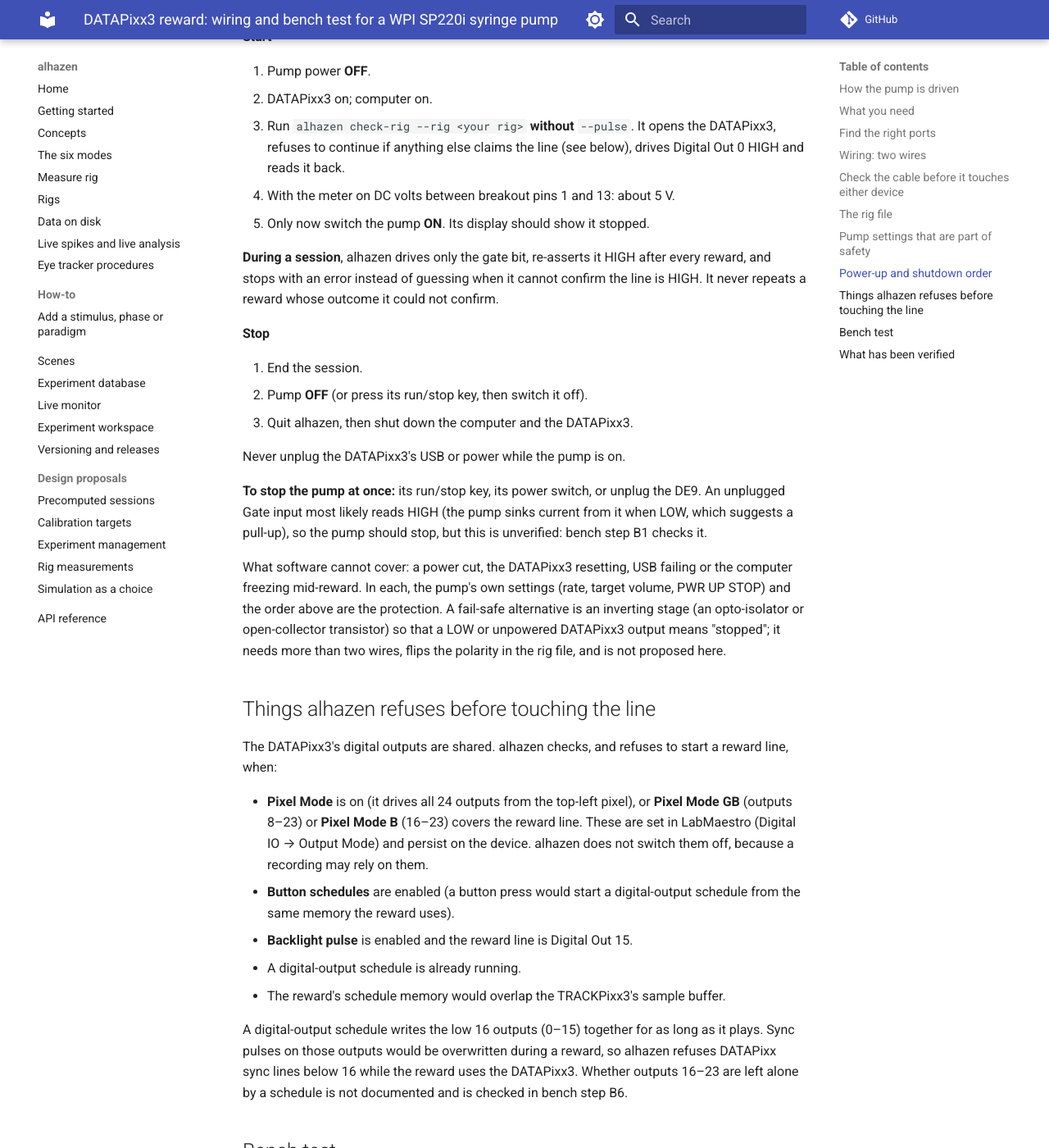
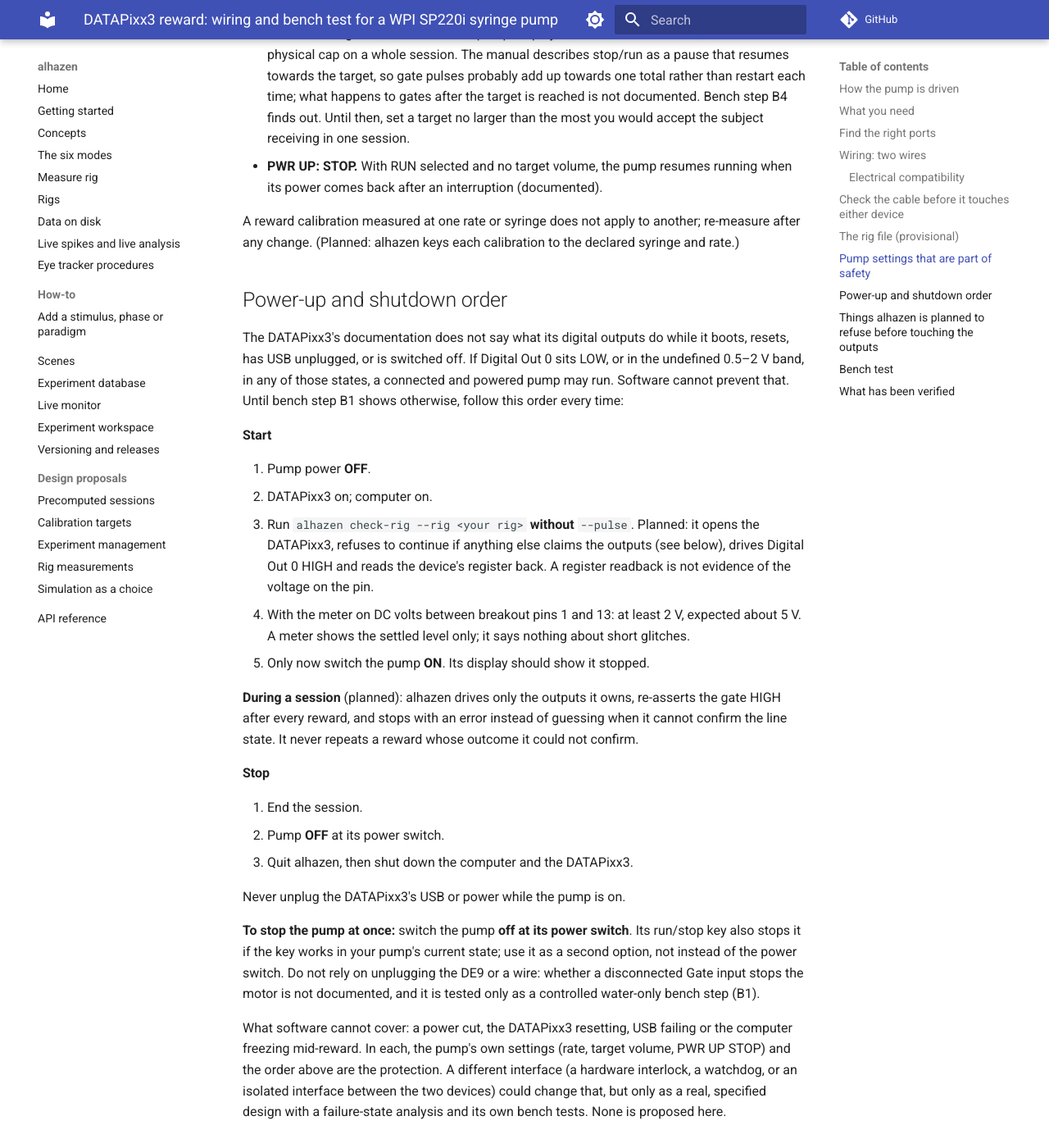
Before and after one commit to sh4r11f/alhazen, an MkDocs documentation site: the page built from docs/datapixx-reward.md, in a window 1280 px wide and 1400 px high, scrolled down 4025 px. Shown: the whole window at 82% size. Built offline with MkDocs 1.6.1 and Material for MkDocs 9.7.7, drawn with Linux system fonts in a browser that asks for light colours; comment, search, counter and statistics services are not loaded; some of the changed text lies outside the part shown.

Commit message:
docs: DATAPixx reward page: power-switch stop, pump voltage bands, rated vs measured levels, full schedule footprint, planned vs documented

````diff
--- a/docs/datapixx-reward.md
+++ b/docs/datapixx-reward.md
@@ -1,11 +1,13 @@
 # DATAPixx3 reward: wiring and bench test for a WPI SP220i syringe pump
 
-!!! warning "Status: proposed, not physically verified"
+!!! warning "Status: proposed. Not physically verified, not yet software-verified"
     Nothing on this page has been tried on hardware. The wiring follows the
-    manufacturers' published pinouts, and alhazen's DATAPixx reward backend has
-    only been tested in software, against a stand-in for VPixx's library. A
-    passing test suite says nothing about what the pump does. Until every item
-    in [What has been verified](#what-has-been-verified) is ticked on your own
+    manufacturers' published pinouts. alhazen's DATAPixx reward backend is
+    still being written; its software verification is pending the final
+    integrated test suite, and no test result is claimed here. The rig-file
+    names and commands below are provisional and will be reconciled with the
+    backend when it lands. Until every item in
+    [What has been verified](#what-has-been-verified) is done on your own
     bench, treat this rig's reward line as unverified. Do not connect it to an
     animal.
 
@@ -13,15 +15,20 @@
 TRACKPixx3 and drives the VIEWPixx) gating a WPI SP220i syringe pump through
 the pump's TTL **Gate** input. It needs two wires and no soldering.
 
+Each section separates what the manufacturers **document** from what alhazen's
+backend is **planned** to do.
+
 ## How the pump is driven
 
-The SP220i has its own motor driver. The DATAPixx3 only tells it when to run:
+Documented (WPI SP200 Series manual, rev. 041516, p. 14):
 
 | Gate input (pump DE9 pin 4) | Pump |
 |---|---|
 | HIGH (2–5 V) | stopped |
 | HIGH → LOW | starts, and keeps running while LOW |
 | LOW → HIGH | stops |
+| LOW is 0–0.5 V | |
+| 0.5–2 V | not defined by the manual: treat as unsafe, neither run nor stop is guaranteed |
 
 So the line **idles HIGH**, goes **LOW for the reward**, and **ends HIGH**.
 This is the opposite of the NI-DAQ solenoid line (idle 0 V, open at 5 V); do
@@ -30,19 +37,23 @@
 How much liquid a reward gives is set by the pump, not by alhazen: the syringe
 diameter and the rate entered on the pump, times how long the gate is LOW.
 alhazen cannot read either pump setting, so the rig file declares them and you
-must keep them true. The DATAPixx3 times the LOW period on its own clock
-(a hardware digital-output schedule), never with a Python sleep. What alhazen
-records is the gate it **commanded**. It does not know that juice came out.
+must keep them true.
+
+Planned: the DATAPixx3 times the LOW period on its own clock (a hardware
+digital-output schedule), never with a Python sleep, and alhazen records the
+gate it **commanded**. A commanded gate is not evidence that juice came out.
 
 ## What you need
 
 - A **male DB25** screw-terminal breakout (the DATAPixx3 digital output port
   is female).
-- A **male DE9** screw-terminal breakout (the pump's TTL I/O port is female;
-  check yours).
+- A **male DE9** screw-terminal breakout (the pump's TTL I/O port is female
+  in the lab's photo; check yours).
 - Two lengths of insulated hookup wire, about 22–24 AWG, as long as the bench
   needs. Two colours help: one for the signal, one for ground.
-- A multimeter with a continuity setting.
+- A multimeter with DC volts and continuity.
+- An oscilloscope or a logic analyser that tolerates 5 V signals, for the
+  transient and pulse-width checks (a multimeter cannot see them).
 - For the bench test: a syringe with **no needle**, tubing, a beaker, water and
   a scale that reads to 1 mg (1 mg of water is 1 µL).
 
@@ -80,12 +91,22 @@
 
 Use the pin numbers printed on each breakout's own terminal legend. Do not
 count pins on the connector face: viewed from the front and from the back the
-numbering is mirrored. The rig file then names this line `dout0`.
+numbering is mirrored.
 
-Why these levels are within spec (from the datasheets, not yet measured):
-the DATAPixx3 drives 5 V through 25 Ω and can sink 12 mA; the pump reads
-0–0.5 V as LOW and sinks at most 2 mA, and reads 2–5 V as HIGH. A LOW from the
-DATAPixx3 therefore sits near 0.05 V, and its HIGH at about 5 V.
+### Electrical compatibility
+
+Documented ratings: the DATAPixx3's digital outputs drive 5 V through a 25 Ω
+series resistor and are rated to source 15 mA and sink 12 mA. The pump's input
+reads 0–0.5 V as LOW, with at most 2 mA flowing out of the input that the
+driving output must sink, and 2–5 V as HIGH.
+
+So, on paper, the DATAPixx3 output can sink the pump input's LOW current with
+margin (12 mA rated against at most 2 mA). That is rated compatibility, not a
+measured level: the LOW voltage at the pump is the output stage's own
+low-level voltage plus the drop across the series resistor, and VPixx does not
+publish the output stage's low-level voltage. Measure it (bench step B1): with
+the pump connected and the line driven LOW, the voltage between DE9 pins 4 and
+3 must be at most 0.5 V; driven HIGH, at least 2 V.
 
 ## Check the cable before it touches either device
 
@@ -101,11 +122,12 @@
 
 Write down that the check passed and the date.
 
-## The rig file
+## The rig file (provisional)
 
 The reward line is part of the machine, so it goes in the rig file of the
 machine it is wired to, after the cable check and before bench step B2. The
-pump values are what you entered on the pump's keypad:
+pump values are what you entered on the pump's keypad. Field names follow the
+backend's draft and may change:
 
 ```yaml
 devices:
@@ -120,13 +142,14 @@
       rate_ul_per_min: 3000        # example: the value the pump shows
 ```
 
-`alhazen check-rig` validates this without moving the pump; `--pulse` runs
-one short reward and is a bench step (B2), not a routine check. A human
-session never opens the reward line whatever the rig file says.
-`--mode simulate`, or a `--simulate` choice that includes the reward, stands
-it down (deliveries are logged, the DATAPixx3's outputs are not touched). A
-`--simulate` choice that names only other devices, the tracker say, leaves the
-real pump live.
+Planned behaviour, to be confirmed against the integrated backend:
+`alhazen check-rig` validates this without moving the pump, and `--pulse`
+runs one short reward, which is a bench step (B2), not a routine check. A human
+session never opens the reward line whatever the rig file says (this is
+existing alhazen behaviour). `--mode simulate`, or a `--simulate` choice that
+includes the reward, stands it down so the DATAPixx3's outputs are not
+touched; a `--simulate` choice that names only other devices, the tracker say,
+leaves the real pump live.
 
 ## Pump settings that are part of safety
 
@@ -144,114 +167,136 @@
   describes stop/run as a pause that resumes towards the target, so gate
   pulses probably add up towards one total rather than restart each time; what
   happens to gates after the target is reached is not documented. Bench step
-  B4 below finds out. Until then, set a target no larger than the most you
-  would accept the subject receiving in one session.
+  B4 finds out. Until then, set a target no larger than the most you would
+  accept the subject receiving in one session.
 - **PWR UP: STOP.** With RUN selected and no target volume, the pump resumes
-  running when its power comes back after an interruption.
+  running when its power comes back after an interruption (documented).
 
-alhazen records the declared syringe and rate with every session and with each
-reward calibration. A calibration measured at one rate or syringe does not
-apply to another; re-measure after any change.
+A reward calibration measured at one rate or syringe does not apply to
+another; re-measure after any change. (Planned: alhazen keys each calibration
+to the declared syringe and rate.)
 
 ## Power-up and shutdown order
 
 The DATAPixx3's documentation does not say what its digital outputs do while
-it boots, while USB is unplugged, or while it is switched off. If Digital Out
-0 sits LOW in any of those states, a connected and powered pump will run.
-Software cannot prevent that. Until bench step B1 shows otherwise, follow this
-order every time:
+it boots, resets, has USB unplugged, or is switched off. If Digital Out 0 sits
+LOW, or in the undefined 0.5–2 V band, in any of those states, a connected and
+powered pump may run. Software cannot prevent that. Until bench step B1 shows
+otherwise, follow this order every time:
 
 **Start**
 
 1. Pump power **OFF**.
 2. DATAPixx3 on; computer on.
-3. Run `alhazen check-rig --rig <your rig>` **without** `--pulse`. It opens the
-   DATAPixx3, refuses to continue if anything else claims the line (see
-   below), drives Digital Out 0 HIGH and reads it back.
-4. With the meter on DC volts between breakout pins 1 and 13: about 5 V.
+3. Run `alhazen check-rig --rig <your rig>` **without** `--pulse`. Planned: it
+   opens the DATAPixx3, refuses to continue if anything else claims the
+   outputs (see below), drives Digital Out 0 HIGH and reads the device's
+   register back. A register readback is not evidence of the voltage on the
+   pin.
+4. With the meter on DC volts between breakout pins 1 and 13: at least 2 V,
+   expected about 5 V. A meter shows the settled level only; it says nothing
+   about short glitches.
 5. Only now switch the pump **ON**. Its display should show it stopped.
 
-**During a session**, alhazen drives only the gate bit, re-asserts it HIGH after
-every reward, and stops with an error instead of guessing when it cannot
-confirm the line is HIGH. It never repeats a reward whose outcome it could not
-confirm.
+**During a session** (planned): alhazen drives only the outputs it owns,
+re-asserts the gate HIGH after every reward, and stops with an error instead
+of guessing when it cannot confirm the line state. It never repeats a reward
+whose outcome it could not confirm.
 
 **Stop**
 
 1. End the session.
-2. Pump **OFF** (or press its run/stop key, then switch it off).
+2. Pump **OFF** at its power switch.
 3. Quit alhazen, then shut down the computer and the DATAPixx3.
 
 Never unplug the DATAPixx3's USB or power while the pump is on.
 
-**To stop the pump at once:** its run/stop key, its power switch, or unplug the
-DE9. An unplugged Gate input most likely reads HIGH (the pump sinks current
-from it when LOW, which suggests a pull-up), so the pump should stop, but this
-is unverified: bench step B1 checks it.
+**To stop the pump at once:** switch the pump **off at its power switch**.
+Its run/stop key also stops it if the key works in your pump's current state;
+use it as a second option, not instead of the power switch. Do not rely on
+unplugging the DE9 or a wire: whether a disconnected Gate input stops the
+motor is not documented, and it is tested only as a controlled water-only
+bench step (B1).
 
 What software cannot cover: a power cut, the DATAPixx3 resetting, USB failing
 or the computer freezing mid-reward. In each, the pump's own settings (rate,
-target volume, PWR UP STOP) and the order above are the protection. A fail-safe
-alternative is an inverting stage (an opto-isolator or open-collector
-transistor) so that a LOW or unpowered DATAPixx3 output means "stopped"; it
-needs more than two wires, flips the polarity in the rig file, and is not
-proposed here.
+target volume, PWR UP STOP) and the order above are the protection. A
+different interface (a hardware interlock, a watchdog, or an isolated
+interface between the two devices) could change that, but only as a real,
+specified design with a failure-state analysis and its own bench tests. None
+is proposed here.
 
-## Things alhazen refuses before touching the line
+## Things alhazen is planned to refuse before touching the outputs
 
-The DATAPixx3's digital outputs are shared. alhazen checks, and refuses to
-start a reward line, when:
+The DATAPixx3's digital outputs are shared, and a digital-output schedule
+writes the low 16 outputs (Digital Out 0–15) together for as long as it plays
+(documented: schedule words are 16 bits; the port returns to its resting
+value when the schedule ends). So every check covers that whole footprint,
+not just the gate. Planned refusals, before any write:
 
-- **Pixel Mode** is on (it drives all 24 outputs from the top-left pixel), or
-  **Pixel Mode GB** (outputs 8–23) or **Pixel Mode B** (16–23) covers the
-  reward line. These are set in LabMaestro (Digital IO → Output Mode) and
-  persist on the device. alhazen does not switch them off, because a recording
-  may rely on them.
-- **Button schedules** are enabled (a button press would start a digital-output
-  schedule from the same memory the reward uses).
-- **Backlight pulse** is enabled and the reward line is Digital Out 15.
+- **Pixel Mode** is on (documented: it drives all 24 outputs from the
+  top-left pixel), or **Pixel Mode GB** is on (it drives outputs 8–23, which
+  overlap the schedule's 8–15). Pixel Mode B drives 16–23 and does not overlap
+  0–15. These are set in LabMaestro (Digital IO → Output Mode) and persist on
+  the device. alhazen does not switch them off, because a recording may rely
+  on them.
+- **Backlight pulse** is enabled (documented: it puts the LCD backlight on
+  Digital Out 15, inside the schedule's footprint), whichever output the gate
+  is on.
+- **Button schedules** are enabled (a button press would start a
+  digital-output schedule from the same memory the reward uses).
 - A digital-output schedule is already running.
 - The reward's schedule memory would overlap the TRACKPixx3's sample buffer.
+- A sync line on Digital Out 0–15 is configured alongside the DATAPixx
+  reward, since the schedule would overwrite it during every reward.
 
-A digital-output schedule writes the low 16 outputs (0–15) together for as long
-as it plays. Sync pulses on those outputs would be overwritten during a reward,
-so alhazen refuses DATAPixx sync lines below 16 while the reward uses the
-DATAPixx3. Whether outputs 16–23 are left alone by a schedule is not documented
-and is checked in bench step B6.
+Sync on Digital Out 16–23 next to the reward is **not verified**: whether a
+schedule leaves those outputs untouched is not documented. Do not treat it as
+supported until bench step B6 shows it on your device.
 
 ## Bench test
 
 Rules for every step: **no animal, no needle, no person's mouth.** Water only,
 into a beaker on a scale. Wear eye protection when the line is under pressure.
-Keep a hand near the pump's run/stop key. Record every number in the rig's
-notes with the date, the pump settings and the alhazen version.
+Keep a hand on the pump's power switch. Record every number in the rig's notes
+with the date, the pump settings, the instrument used and the alhazen version.
+
+Classify every voltage reading by the pump's documented bands: **LOW**
+0–0.5 V, **HIGH** 2–5 V, **undefined** 0.5–2 V. An undefined reading is not
+safe in either direction.
 
 **B0. Cable check.** The continuity check above, passed and written down.
 
-**B1. Idle levels, pump unplugged.** Meter between breakout pins 1 and 13,
-pump cable disconnected. Record the voltage:
+**B1. Idle levels and transients, pump unplugged first.** Meter between
+breakout pins 1 and 13, and a scope or logic analyser on the same pins for the
+transitions, pump cable disconnected. Record the level in each state, and any
+glitch the scope or analyser catches during each transition:
 
 1. DATAPixx3 off.
-2. During DATAPixx3 power-up, and once it has booted, before alhazen runs.
-3. After `alhazen check-rig` without `--pulse` (expect about 5 V).
-4. With the DATAPixx3's USB unplugged, then replugged.
-5. After alhazen exits normally, and after it is killed (end the process).
+2. DATAPixx3 power-up, and once it has booted, before alhazen runs.
+3. After `alhazen check-rig` without `--pulse` (expect HIGH, about 5 V).
+4. USB unplugged, then replugged.
+5. alhazen exiting normally, and alhazen killed (end the process).
 
-Any LOW reading (below about 2 V) in steps 1, 2, 4 or 5 is a state in which a
-powered pump would run; the start/stop order above is then mandatory, not just
-advisable. Then, with the pump connected and powered but alhazen idle,
-confirm: no motion for 60 s; unplugging the DE9 keeps it stopped.
+A LOW or undefined level, or a LOW-going glitch, in steps 1, 2, 4 or 5 is a
+state in which a powered pump may run: the start/stop order above is then
+mandatory. Then connect the pump, power it with alhazen idle, and confirm:
+the HIGH level at DE9 pins 4–3 under load is at least 2 V; no motion for 60 s.
+Drive the line LOW once from a controlled test with water only and confirm the
+loaded LOW level is at most 0.5 V. Only as a controlled water-only test,
+unplug the DE9 while the pump is idle and record whether it stays stopped;
+this is a measurement of one pump, not an emergency procedure.
 
 **B2. One pulse.** Pump primed, outlet into the beaker. Run
 `alhazen check-rig --rig <your rig> --pulse`. The pump should run once,
-briefly, and stop. If it keeps running, stop it with its key and do not
-continue.
+briefly, and stop. If it keeps running, switch it off and do not continue.
 
 **B3. Dose versus gate time.** Deliver a fixed train (for example 20 rewards
-of 200 ms) through the Measure rig's "Juice per pulse" measurement. Weigh the
-water. Compare µL per reward with rate × time. Repeat at two other widths.
-Short pulses may deliver less than rate × time (the stepper ramps), so
-calibrate at the widths you will use, never extrapolate.
+of 200 ms) through the Measure rig's "Juice per pulse" measurement. Measure
+the gate's actual LOW width with the scope or analyser. Weigh the water.
+Compare µL per reward with rate × time. Repeat at two other widths. Short
+pulses may deliver less than rate × time (the stepper ramps), so calibrate at
+the widths you will use, never extrapolate.
 
 **B4. Repeated gates and the target volume.** Set a small target volume and
 deliver rewards until it is reached and beyond. Record whether each gate
@@ -261,14 +306,14 @@
 
 **B5. Latency.** Measure the time from the gate's falling edge to the pump
 starting, and from its rising edge to stopping. A bench-only third wire from
-pump pin 7 (Run indicator, HIGH while running) to an oscilloscope or logic
-analyser together with Digital Out 0 shows both. Do not guess this number;
-alhazen does not.
+pump pin 7 (Run indicator, HIGH while running) to the scope or analyser,
+together with Digital Out 0, shows both. Do not guess this number.
 
 **B6. Shared outputs.** With the TRACKPixx3 recording and any sync lines
-connected to a logic analyser, run rewards and sync pulses together. Check no
-sync pulse is lost or stretched during a reward, and that no output other than
-Digital Out 0 changes during a reward schedule.
+connected to the logic analyser, run rewards and sync pulses together. Check
+that no output other than Digital Out 0 changes during a reward schedule, and
+whether outputs 16–23 are left untouched; until they are shown to be, sync
+next to the reward stays unsupported.
 
 **B7. Failure drills, water only.**
 
@@ -284,13 +329,15 @@
 
 | Item | Source | Status |
 |---|---|---|
-| DATAPixx3 Digital Out is DB25 female; DOUT0 on pin 1, GND on pin 13; 5 V through 25 Ω, 15 mA source, 12 mA sink | VPixx DATAPixx3 documentation | documented |
-| SP200-series TTL pinout: Gate pin 4, ground pin 3, Trigger pin 8, Run indicator pin 7; LOW 0–0.5 V at most 2 mA, HIGH 2–5 V | WPI SP200 Series manual (041516), p. 14 | documented |
+| DATAPixx3 Digital Out is DB25 female; DOUT0 on pin 1, GND on pin 13; 5 V through 25 Ω, rated 15 mA source, 12 mA sink | VPixx DATAPixx3 documentation | documented |
+| SP200-series TTL pinout: Gate pin 4, ground pin 3, Trigger pin 8, Run indicator pin 7; LOW 0–0.5 V with at most 2 mA to sink, HIGH 2–5 V | WPI SP200 Series manual (041516), p. 14 | documented |
 | Pump DE9 is female | photo of the lab's pump | observed, not measured |
-| Port returns to its static value when a digital-output schedule ends | VPixx Datapixx button-schedule demo | documented |
+| Port returns to its resting value when a digital-output schedule ends | VPixx Datapixx button-schedule demo | documented |
 | Schedule words are 16 bits (outputs 0–15) | pypixxlib `DPxWriteDoutBuffer` | documented |
+| Loaded LOW ≤ 0.5 V and HIGH ≥ 2 V at the pump input | bench B1 | **not verified** |
+| Digital Out 0 level and glitches at power-up, reset, USB loss, power off | bench B1 (scope or analyser) | **not verified** |
+| Disconnected Gate input behaviour | bench B1 (controlled, water only) | **not verified** |
 | Gate behaviour, latency, dose per gate, repeated gates, target volume | bench B2–B5 | **not verified** |
-| Digital Out 0 level at power-up, USB loss, power off | bench B1 | **not verified** |
 | Outputs 16–23 untouched by a schedule; sync and reward together | bench B6 | **not verified** |
 | Failure drills | bench B7 | **not verified** |
-| alhazen DATAPixx backend | unit tests against a stand-in library | software only |
+| alhazen DATAPixx backend (refusals, timing, uncertain-state handling) | final integrated test suite | **planned; software verification pending** |
````
